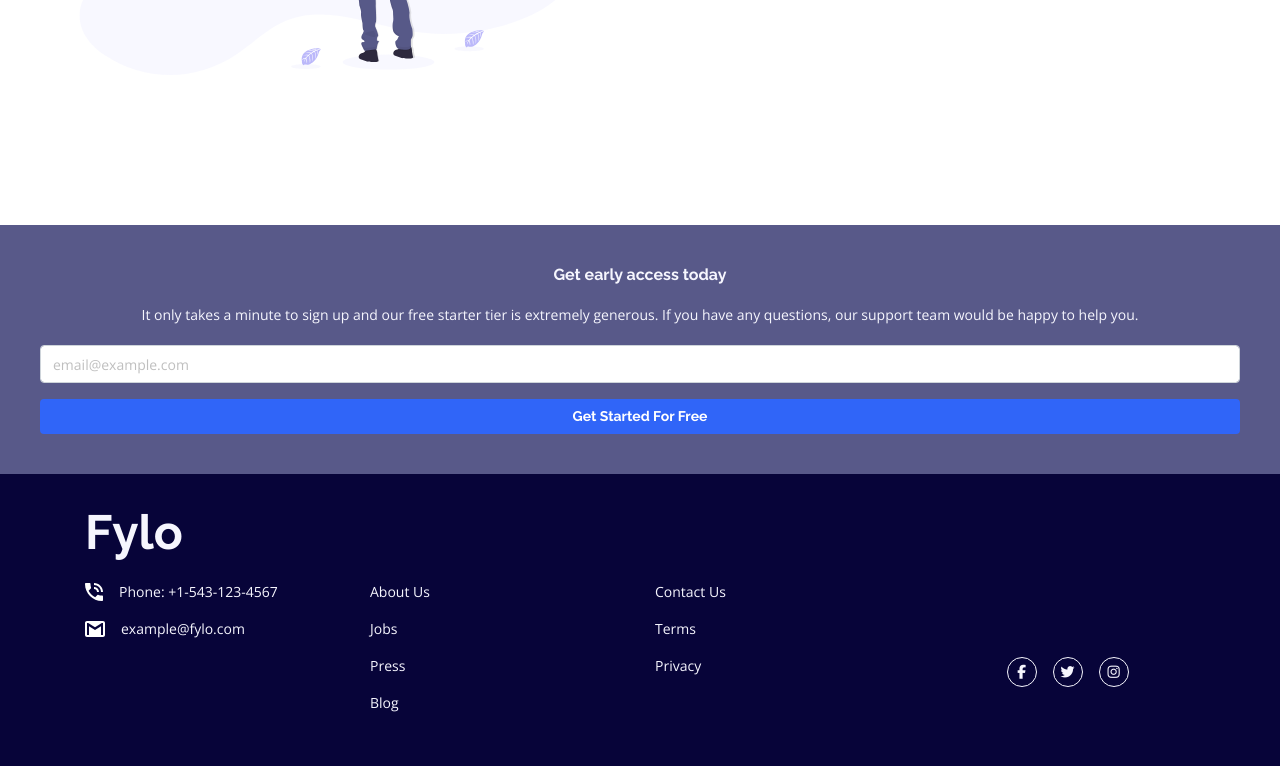
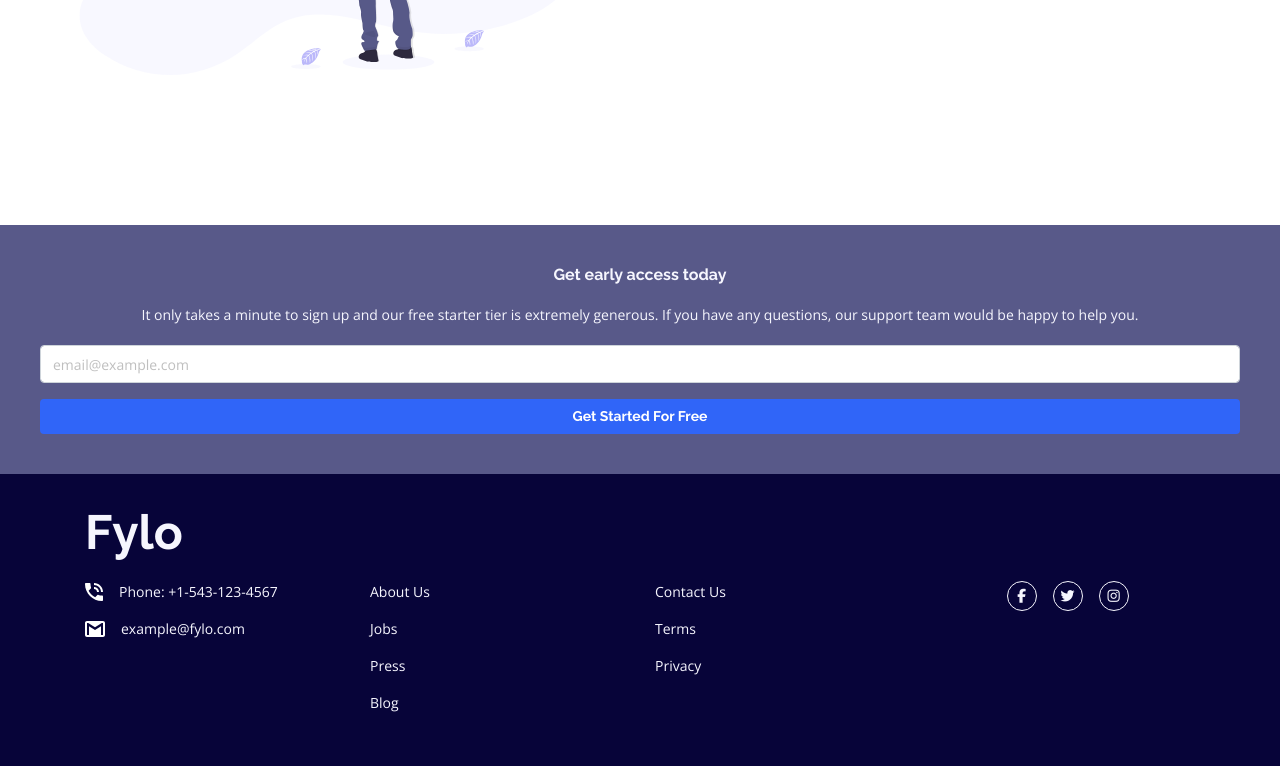
Before and after one commit to doctypeKieran/frontend-mentor-fylo-landing-page-bootstrap, a plain HTML site: page index.html in a window 1280 px wide. Shown: the part 1085-1851 px from the top of the page. Drawn offline with nearby package versions, Linux system fonts and the light colour scheme.

Commit message:
Add media query to fix social icons on large screens

```diff
--- a/assets/css/style.css
+++ b/assets/css/style.css
@@ -269,3 +269,10 @@ footer {
     align-items: center;
     justify-content: center;
 }
+
+/* Media queries */
+@media screen and (min-width: 768px) {
+    .footer__socials-group {
+        align-items: flex-start;
+    }
+}
```
